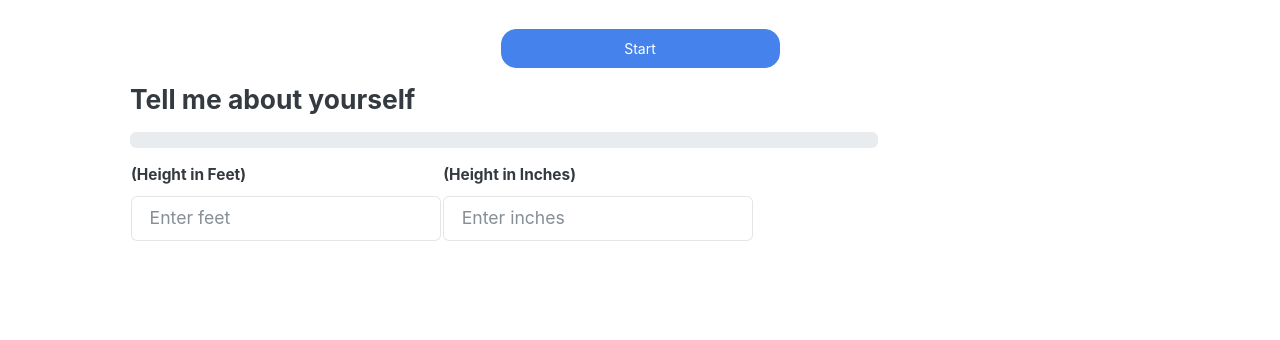
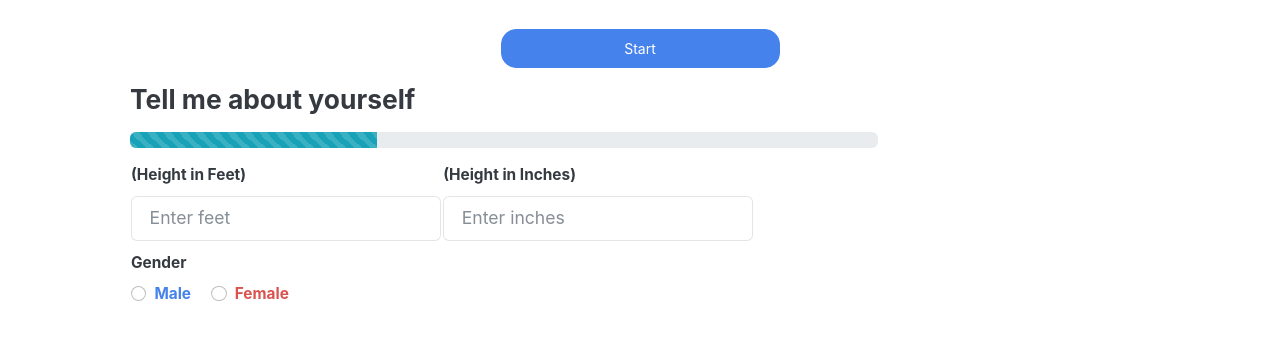
Before and after one commit to syivan/BeAmI, a website: page views/index.html in a window 1280 px wide. Shown: the part 180-520 px from the top of the page. Drawn offline with nearby package versions, Linux system fonts and the light colour scheme.

Commit message:
added form values (height,gender)

```diff
--- a/views/index.html
+++ b/views/index.html
@@ -34,15 +34,15 @@
                 <div id="personal-info">
                     <div class="progress" style="width: 70%">
                         <div class="progress-bar progress-bar-striped progress-bar-animated bg-info" role="progressbar"
-                            aria-valuenow="25" aria-valuemin="0" aria-valuemax="100"></div>
+                            aria-valuenow="25" aria-valuemin="0" aria-valuemax="100" style="width: 33%"></div>
                     </div>
                     <table style="margin-top: -10px;">
                         <tr>
                             <th>
-                                <label for="exampleInputEmail1" class="form-label mt-4">(Height in Feet)</label>
+                                <label class="form-label mt-4">(Height in Feet)</label>
                             </th>
                             <th>
-                                <label for="exampleInputEmail1" class="form-label mt-4">(Height in Inches)</label>
+                                <label class="form-label mt-4">(Height in Inches)</label>
                             </th>
                         </tr>
                         <tr>
@@ -58,6 +58,25 @@
                                 </div>
                             </td>
                         </tr>
+                        <tr>
+                            <th>
+                                <label class="form-label mt-2">Gender</label>
+                            </th>
+                        </tr>
+                        <tr>
+                            <td>
+                                <div class="form-group mt-2">
+                                    <div style="margin-top: -10px;">
+                                        <label class="fw-bold text-primary"><input type="radio"
+                                                class="form-check-input me-2" name="gender" id="male-choice"
+                                                value="male">Male</label>
+                                        <label class="fw-bold text-danger ms-3"><input type="radio"
+                                                class="form-check-input me-2" name="gender" id="female-choice"
+                                                value="female">Female</label>
+                                    </div>
+                                </div>
+                            </td>
+                        </tr>
                     </table>
                 </div>
 
```
